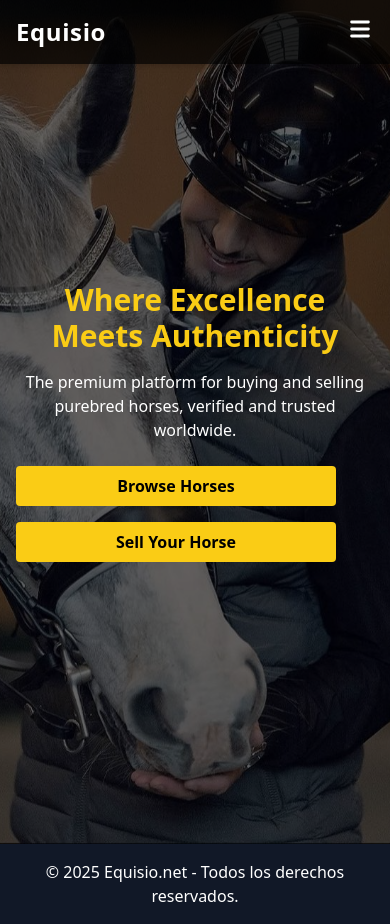
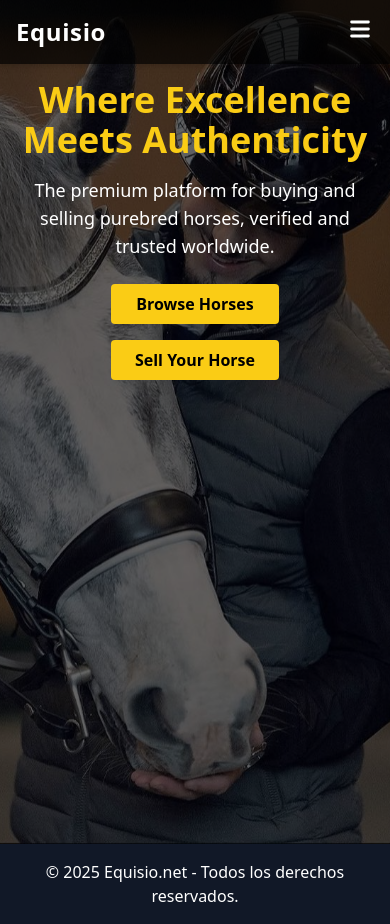
Before and after one commit to Equisio/equisio, a Next.js app: page / in a window 390 px wide. Built offline with nearby package versions, Linux system fonts and the light colour scheme.

Commit message:
Improved navbar design for better mobile and desktop experience

```diff
--- a/pages/index.tsx
+++ b/pages/index.tsx
@@ -1,36 +1,78 @@
+// pages/index.tsx
+import { useState } from 'react'
 import Navbar from '../components/Navbar'
 import Footer from '../components/Footer'
 import Image from 'next/image'
 import Link from 'next/link'
 
 export default function Home() {
+  const [showForm, setShowForm] = useState(false)
+
+  const handleToggleForm = () => {
+    setShowForm(!showForm)
+  }
+
   return (
     <>
       <Navbar />
       <main
-        className="relative min-h-screen bg-cover bg-center flex flex-col justify-center items-center text-center px-4 py-12 sm:py-24"
+        className="relative min-h-screen bg-cover bg-center text-white px-4 pt-20"
         style={{ backgroundImage: "url('/home.jpg')" }}
       >
-        <div className="bg-black bg-opacity-60 w-full h-full absolute top-0 left-0"></div>
-        <div className="relative z-10 text-white">
-          <h1 className="text-3xl sm:text-4xl md:text-6xl font-extrabold text-yellow-400 mb-4">
+        <div className="absolute inset-0 bg-black bg-opacity-60"></div>
+
+        <div className="relative z-10 flex flex-col items-center text-center">
+          <h1 className="text-4xl md:text-6xl font-extrabold text-yellow-400 mb-4">
             Where Excellence Meets Authenticity
           </h1>
-          <p className="text-base sm:text-lg md:text-xl mb-6 max-w-xl mx-auto px-2">
+          <p className="text-lg md:text-xl mb-6 max-w-xl mx-auto">
             The premium platform for buying and selling purebred horses, verified and trusted worldwide.
           </p>
-          <div className="flex flex-col sm:flex-row gap-4 justify-center w-full max-w-xs sm:max-w-none">
-            <Link href="/for_sale" className="w-full sm:w-auto">
-              <button className="w-full sm:w-auto bg-yellow-400 hover:bg-yellow-300 text-black font-semibold py-2 px-6 rounded">
-                Browse Horses
-              </button>
-            </Link>
-            <Link href="/contact" className="w-full sm:w-auto">
-              <button className="w-full sm:w-auto bg-yellow-400 hover:bg-yellow-300 text-black font-semibold py-2 px-6 rounded">
+
+          <div className="flex flex-col sm:flex-row gap-4 justify-center mb-10">
+            <button
+              onClick={handleToggleForm}
+              className="bg-yellow-400 hover:bg-yellow-300 text-black font-semibold py-2 px-6 rounded"
+            >
+              {showForm ? 'Close Form' : 'Browse Horses'}
+            </button>
+            <Link href="/contact">
+              <button className="bg-yellow-400 hover:bg-yellow-300 text-black font-semibold py-2 px-6 rounded">
                 Sell Your Horse
               </button>
             </Link>
           </div>
+
+          {/* Formulario dinámico */}
+          {showForm && (
+            <form className="bg-white text-black p-6 rounded-lg shadow-lg w-full max-w-xl mb-10 space-y-4">
+              <h2 className="text-2xl font-bold mb-2 text-center">List Your Horse</h2>
+
+              <input type="text" placeholder="Horse Name" className="w-full p-2 border rounded" required />
+              <input type="text" placeholder="Breed" className="w-full p-2 border rounded" required />
+              <input type="number" placeholder="Age" className="w-full p-2 border rounded" required />
+              <input type="number" placeholder="Price (€)" className="w-full p-2 border rounded" required />
+              <textarea placeholder="Description" className="w-full p-2 border rounded" rows={4}></textarea>
+
+              <select className="w-full p-2 border rounded">
+                <option value="">Select Type</option>
+                <option value="doma">En Doma</option>
+                <option value="semental">Semental</option>
+                <option value="cria">Yegua para Cría</option>
+                <option value="potro">Potro</option>
+              </select>
+
+              <input type="file" accept="image/*" className="w-full" multiple />
+              <input type="email" placeholder="Contact Email" className="w-full p-2 border rounded" required />
+
+              <button
+                type="submit"
+                className="w-full bg-yellow-400 hover:bg-yellow-300 text-black font-semibold py-2 px-6 rounded"
+              >
+                Submit Horse for Sale
+              </button>
+            </form>
+          )}
         </div>
       </main>
       <Footer />
```
